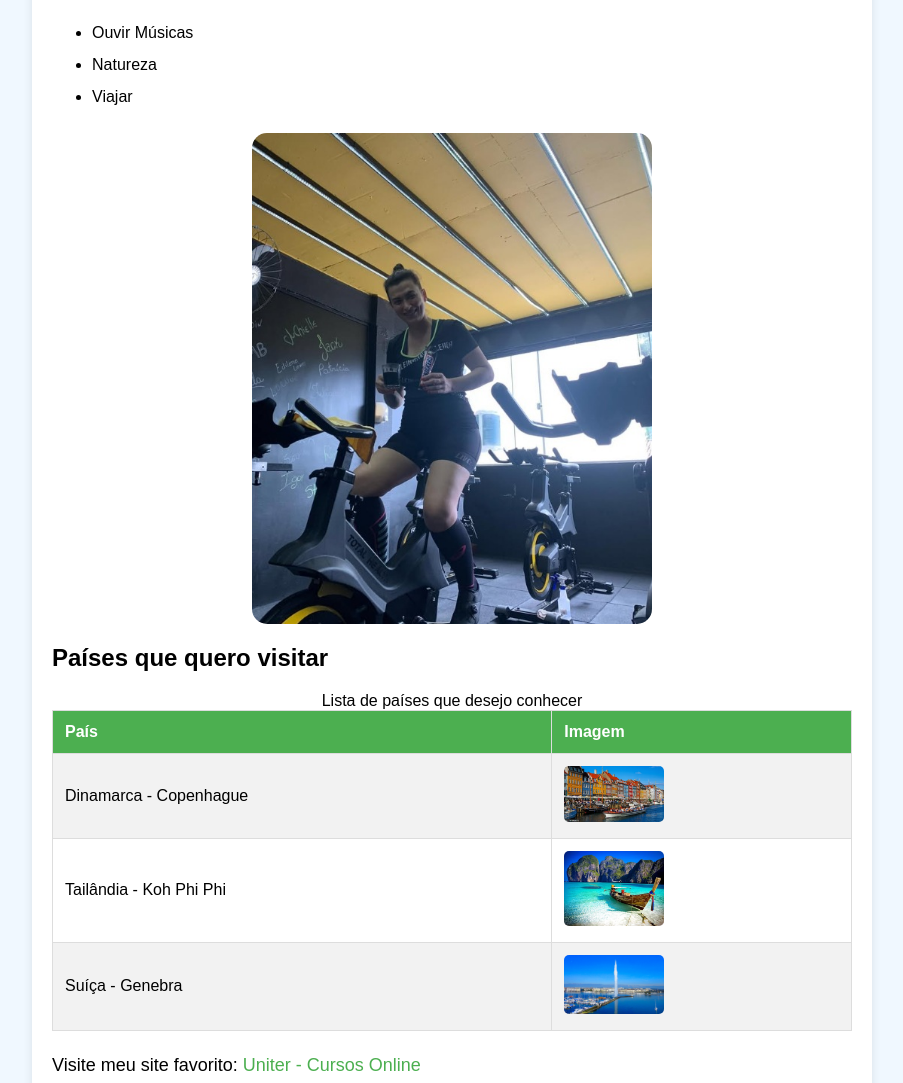
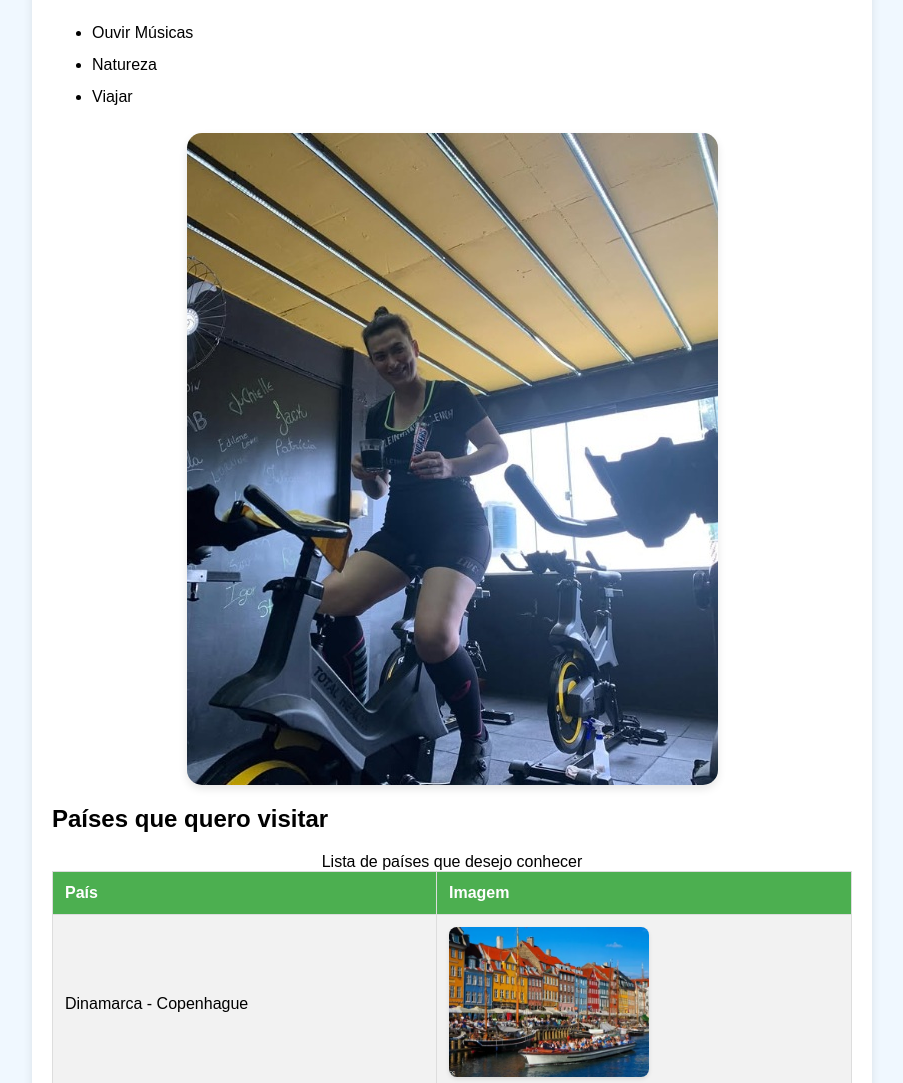
Before and after one commit to Netz1973/Meu-site, a plain HTML site: page index.html in a window 1280 px wide. Shown: the part 420-1503 px from the top of the page, without its empty margins (188-1091 px from the left). Drawn offline with Linux system fonts and the light colour scheme.

Commit message:
Update style.css

```diff
--- a/style.css
+++ b/style.css
@@ -30,10 +30,12 @@ ul {
 }
 
 .hobby-img {
-    border-radius: 15px; /* Bordas arredondadas */
-    width: 400px; /* Tamanho adequado */
+    border-radius: 15px;
+    max-width: 100%;
+    height: auto;
     display: block;
     margin: 20px auto;
+    box-shadow: 0 4px 8px rgba(0,0,0,0.1);
 }
 
 table {
@@ -49,6 +51,7 @@ table, th, td {
 th, td {
     padding: 12px;
     text-align: left;
+    vertical-align: middle;
 }
 
 th {
@@ -61,8 +64,16 @@ tr:nth-child(even) {
 }
 
 .pais-img {
-    width: 100px;
-    border-radius: 5px;
+    max-width: 200px;
+    height: 150px;
+    object-fit: cover;
+    border-radius: 8px;
+    box-shadow: 0 2px 4px rgba(0,0,0,0.1);
+    transition: transform 0.3s ease;
+}
+
+.pais-img:hover {
+    transform: scale(1.05);
 }
 
 a {
```
